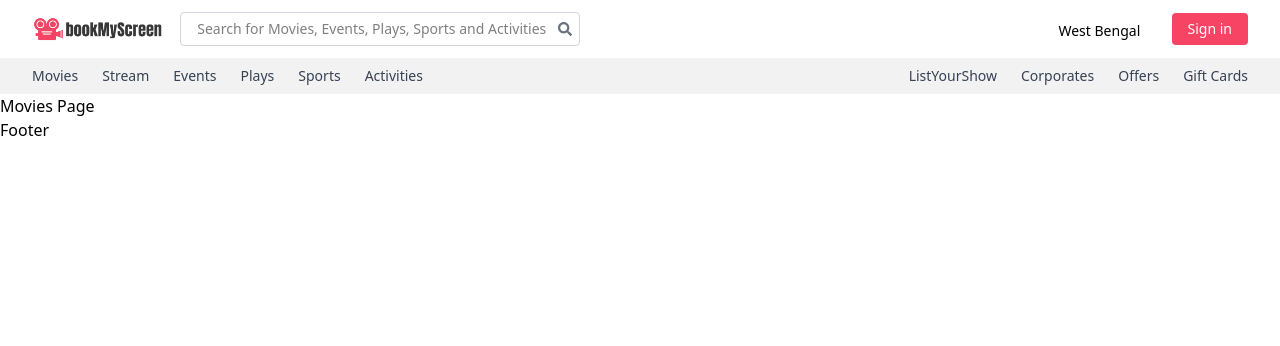
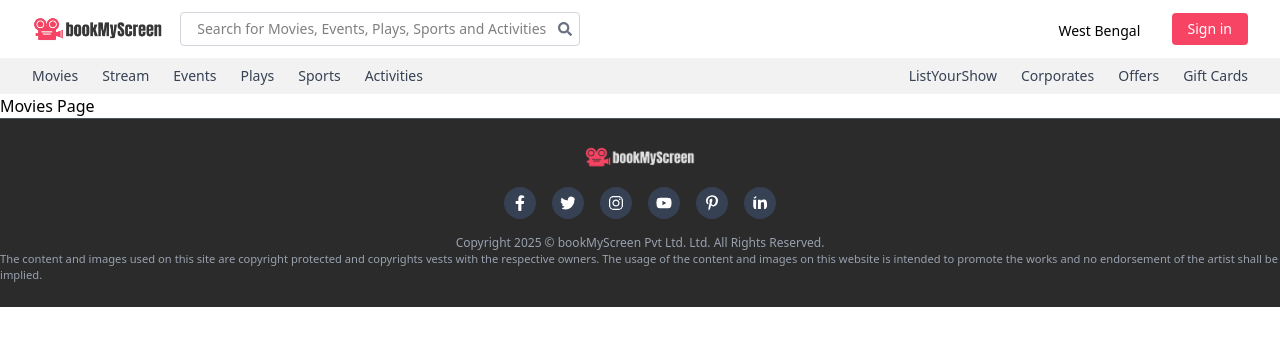
Before and after one commit to mohd-rehan-gh2426/Real_Time_Seat_Locking_System, a React (Vite) app in the folder client/: page /movies in a window 1280 px wide. Shown: the top 346 px of the page. Built offline with nearby package versions, Linux system fonts and the light colour scheme; the HTML template or start-up script is replaced by a standard one.

Commit message:
Created the footer

```diff
--- a/client/src/components/shared/Footer.jsx
+++ b/client/src/components/shared/Footer.jsx
@@ -1,9 +1,45 @@
-import React from 'react'
+import {
+  FaFacebookF,
+  FaTwitter,
+  FaInstagram,
+  FaYoutube,
+  FaPinterestP,
+  FaLinkedinIn,
+} from "react-icons/fa";
+import mainLogo from "../../assets/main-icon-white.png";
 
 const Footer = () => {
   return (
-    <div>Footer</div>
-  )
-}
+    <footer className="bg-[#2b2b2b] text-gray-400 text-sm">
+      <div className="border-t border-gray-600 w-full" />
+      <div className="flex flex-col items-center py-6">
+        {/* Logo */}
+        <img src={mainLogo} alt="BookMyScreen Logo" className="w-28 mb-4" />
 
-export default Footer
+        {/* Social Icons */}
+        <div className="flex space-x-4 mb-4 mx-auto">
+          <FaFacebookF className="w-8 h-8 p-2 rounded-full bg-gray-700 text-white" />
+          <FaTwitter className="w-8 h-8 p-2 rounded-full bg-gray-700 text-white" />
+          <FaInstagram className="w-8 h-8 p-2 rounded-full bg-gray-700 text-white" />
+          <FaYoutube className="w-8 h-8 p-2 rounded-full bg-gray-700 text-white" />
+          <FaPinterestP className="w-8 h-8 p-2 rounded-full bg-gray-700 text-white" />
+          <FaLinkedinIn className="w-8 h-8 p-2 rounded-full bg-gray-700 text-white" />
+        </div>
+
+        {/* Copyright */}
+        <p className="text-center text-xs px-4 max-w-4xl">
+          Copyright 2025 © bookMyScreen Pvt Ltd. Ltd. All Rights Reserved.
+          <br />
+        </p>
+        <small>
+          The content and images used on this site are copyright protected and
+          copyrights vests with the respective owners. The usage of the content
+          and images on this website is intended to promote the works and no
+          endorsement of the artist shall be implied.
+        </small>
+      </div>
+    </footer>
+  );
+};
+
+export default Footer;
```
